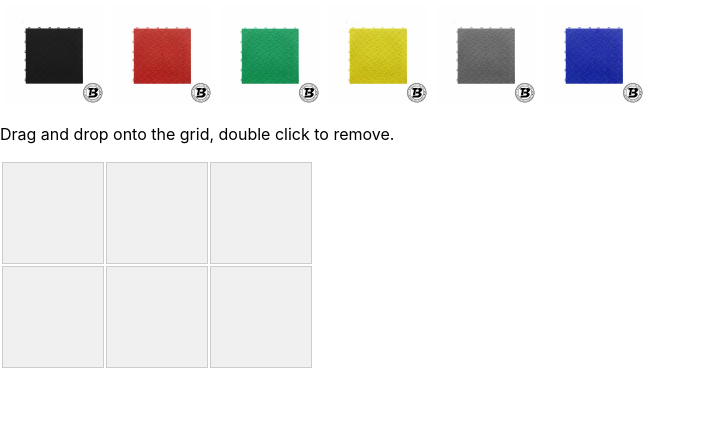
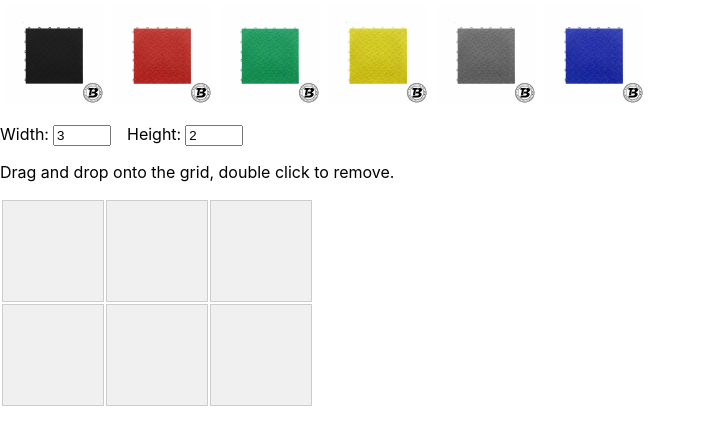
Before and after one commit to andrast0th/mario-tile, a React (Create React App) app: page / in a window 1280 px wide. Shown: the top 444 px of the page, without its empty margins (0-706 px from the left). Built offline with nearby package versions, Linux system fonts and the light colour scheme.

Commit message:
Configurable grid.

```diff
--- a/src/App.tsx
+++ b/src/App.tsx
@@ -2,8 +2,6 @@ import React, { useState, useRef } from 'react';
 import { DndProvider, useDrag, useDrop } from 'react-dnd';
 import { HTML5Backend } from 'react-dnd-html5-backend';
 
-const gridRows = 2; // Configurable
-const gridCols = 3; // Configurable
 const images = [
     'img/negru.webp',
     'img/rosu.webp',
@@ -90,7 +88,19 @@ function GridCell({
 }
 
 function App() {
-    const [grid, setGrid] = useState<(string | null)[]>(Array(gridRows * gridCols).fill(null));
+    const [width, setWidth] = useState(3);
+    const [height, setHeight] = useState(2);
+    const [grid, setGrid] = useState<(string | null)[]>(Array(2 * 3).fill(null));
+
+    // Update grid size when width or height changes
+    React.useEffect(() => {
+        setGrid((prev) => {
+            const newSize = width * height;
+            const newGrid = prev.slice(0, newSize);
+            while (newGrid.length < newSize) newGrid.push(null);
+            return newGrid;
+        });
+    }, [width, height]);
 
     const handleDropImage = (cellIdx: number, src: string, fromIndex?: number) => {
         setGrid((prev) => {
@@ -118,15 +128,36 @@ function App() {
                     <PaletteImage key={src} src={src} />
                 ))}
             </div>
-
+            <div style={{ marginBottom: 16 }}>
+                <label>
+                    Width:
+                    <input
+                        type="number"
+                        min={1}
+                        value={width}
+                        onChange={e => setWidth(Math.max(1, Number(e.target.value)))}
+                        style={{ width: 50, marginLeft: 4, marginRight: 16 }}
+                    />
+                </label>
+                <label>
+                    Height:
+                    <input
+                        type="number"
+                        min={1}
+                        value={height}
+                        onChange={e => setHeight(Math.max(1, Number(e.target.value)))}
+                        style={{ width: 50, marginLeft: 4 }}
+                    />
+                </label>
+            </div>
             <div>
                 <p>Drag and drop onto the grid, double click to remove.</p>
             </div>
             <div
                 style={{
                     display: 'grid',
-                    gridTemplateColumns: `repeat(${gridCols}, 100px)`,
-                    gridTemplateRows: `repeat(${gridRows}, 100px)`,
+                    gridTemplateColumns: `repeat(${width}, 100px)`,
+                    gridTemplateRows: `repeat(${height}, 100px)`,
                     gap: 4,
                 }}
             >
```
